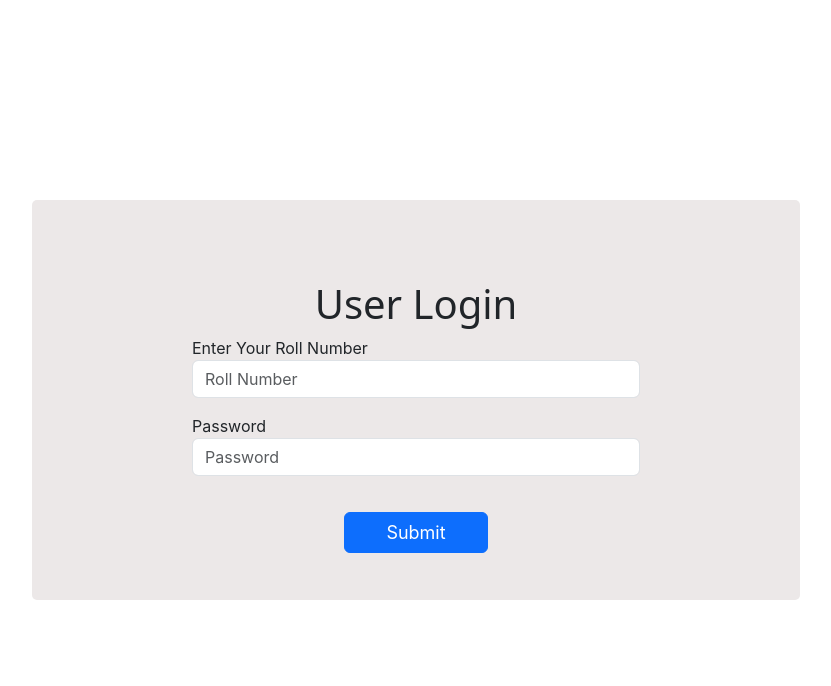
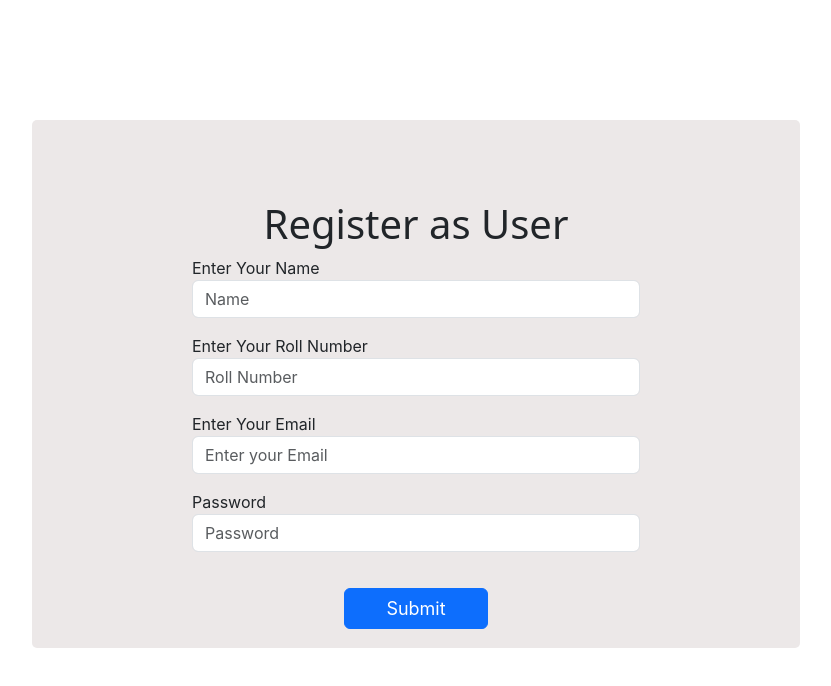
Before and after one commit to borradevendar/tutorVNR, a React (Create React App) app in the folder frontend/: page / in a window 1280 px wide. Shown: the top 686 px of the page, without its empty margins (224-1055 px from the left). Built offline with nearby package versions, Linux system fonts and the light colour scheme.

Commit message:
added login and regisiter components

```diff
--- a/frontend/src/App.css
+++ b/frontend/src/App.css
@@ -43,3 +43,14 @@
 .dummyContainer{
   height: 1em;
 }
+
+/* CSS for Register Form */
+.registerContainer{
+  width: 60%;
+  height: 33em;
+  margin: auto;
+  margin-top: 15vh;
+  background-color: rgb(236, 232, 232);
+  padding: 20vh;
+  border-radius: 5px;
+}
--- a/frontend/src/App.js
+++ b/frontend/src/App.js
@@ -1,10 +1,13 @@
 import './App.css';
-// import LoginPage from './components/LoginPage';
+import TutorLogin from './components/TutorLogin';
+import TutorRegister from './components/TutorRegister';
+import LoginPage from './components/LoginPage';
 import UserLogin from './components/UserLogin';
+import UserRegister from './components/UserRegister';
 export default function App() {
   return (
     <div>
-      <UserLogin/>
+      <UserRegister/>
     </div>
   );
 }
--- a/frontend/src/components/TutorLogin.js
+++ b/frontend/src/components/TutorLogin.js
@@ -1,7 +1,34 @@
-export default function TutorLogin(){
-    return(
-        <div>
+export default function TutorLogin() {
+    return (
+      <div className="Login">
 
-        </div>
-    )
-}
+        <form className="loginContainer">
+        <h1 className="formTitle">Tutor Login</h1>
+          <div className="form-group">
+            <label for="rollno">Enter Your Roll Number</label>
+            <input
+              type="text"
+              className="form-control "
+              id="rollno"
+              placeholder="Roll Number"
+              required = {true}
+            />
+          </div>
+          <div className="dummyContainer"></div>
+          <div className="form-group">
+            <label for="password">Password</label>
+            <input
+              type="password"
+              className="form-control"
+              id="password"
+              placeholder="Password"
+              required = {true}
+            />
+          </div>
+          <button type="submit" className="btn btn-primary LoginButton">
+            Submit
+          </button>
+        </form>
+      </div>
+    );
+  }
--- a/frontend/src/components/TutorRegister.js
+++ b/frontend/src/components/TutorRegister.js
@@ -1,7 +1,55 @@
-export default function TutorRegister(){
-    return(
-        <div>
-
+export default function TutorRegister() {
+  return (
+    <div>
+      <form className="registerContainer">
+        <h1 className="formTitle">Register as Tutor</h1>
+        <div className="form-group">
+          <label for="name">Enter Your Name</label>
+          <input
+            type="text"
+            className="form-control "
+            id="name"
+            placeholder="Name"
+            required={true}
+          />
         </div>
-    )
+        <div className="dummyContainer"></div>
+        <div className="form-group">
+          <label for="rollno">Enter Your Roll Number</label>
+          <input
+            type="text"
+            className="form-control "
+            id="rollno"
+            placeholder="Roll Number"
+            required={true}
+          />
+        </div>
+        <div className="dummyContainer"></div>
+        <div className="form-group">
+          <label for="email">Enter Your Email</label>
+          <input
+            type="email"
+            className="form-control "
+            id="email"
+            placeholder="Enter your Email"
+            required={true}
+          />
+        </div>
+        <div className="dummyContainer"></div>
+        <div className="form-group">
+          <label for="password">Password</label>
+          <input
+            type="password"
+            className="form-control"
+            id="password"
+            placeholder="Password"
+            required={true}
+          />
+        </div>
+        <button type="submit" className="btn btn-primary LoginButton">
+          Submit
+        </button>
+      </form>
+    </div>
+  );
 }
--- a/frontend/src/components/UserLogin.js
+++ b/frontend/src/components/UserLogin.js
@@ -11,6 +11,7 @@ export default function UserLogin() {
             className="form-control "
             id="rollno"
             placeholder="Roll Number"
+            required = {true}
           />
         </div>
         <div className="dummyContainer"></div>
@@ -21,6 +22,7 @@ export default function UserLogin() {
             className="form-control"
             id="password"
             placeholder="Password"
+            required = {true}
           />
         </div>
         <button type="submit" className="btn btn-primary LoginButton">
--- a/frontend/src/components/UserRegister.js
+++ b/frontend/src/components/UserRegister.js
@@ -1,7 +1,55 @@
-export default function UserRegister(){
-    return(
-        <div>
-
-        </div>
-    )
-}
+export default function UserRegister() {
+    return (
+      <div>
+        <form className="registerContainer">
+          <h1 className="formTitle">Register as User</h1>
+          <div className="form-group">
+            <label for="name">Enter Your Name</label>
+            <input
+              type="text"
+              className="form-control "
+              id="name"
+              placeholder="Name"
+              required={true}
+            />
+          </div>
+          <div className="dummyContainer"></div>
+          <div className="form-group">
+            <label for="rollno">Enter Your Roll Number</label>
+            <input
+              type="text"
+              className="form-control "
+              id="rollno"
+              placeholder="Roll Number"
+              required={true}
+            />
+          </div>
+          <div className="dummyContainer"></div>
+          <div className="form-group">
+            <label for="email">Enter Your Email</label>
+            <input
+              type="email"
+              className="form-control "
+              id="email"
+              placeholder="Enter your Email"
+              required={true}
+            />
+          </div>
+          <div className="dummyContainer"></div>
+          <div className="form-group">
+            <label for="password">Password</label>
+            <input
+              type="password"
+              className="form-control"
+              id="password"
+              placeholder="Password"
+              required={true}
+            />
+          </div>
+          <button type="submit" className="btn btn-primary LoginButton">
+            Submit
+          </button>
+        </form>
+      </div>
+    );
+  }
```
Also changed, not shown: frontend/src/components/HomePage.js (added, +7 -0 lines).
